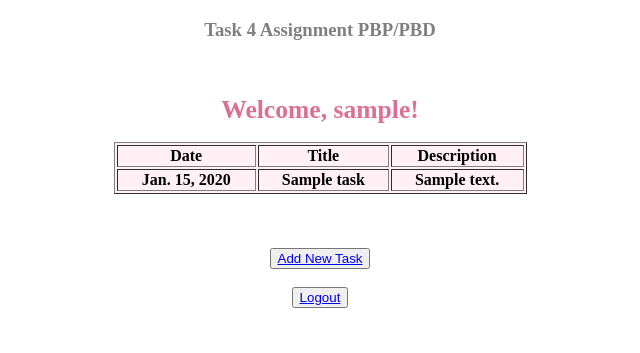
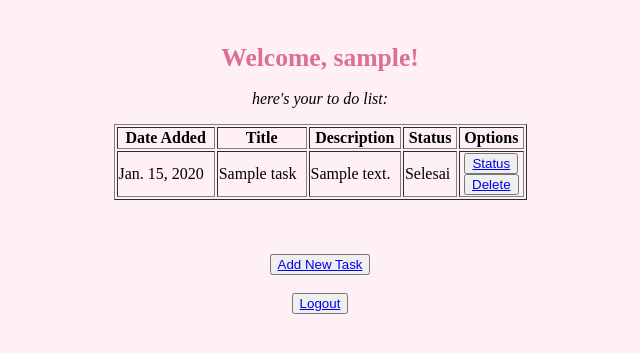
Before and after one commit to fardya/pbp-django-lab, a Django app: page /todolist/ in a window 1280 px wide. Shown: the top 353 px of the page, without its empty margins (320-960 px from the left). Run offline with Django 4.2, Linux system fonts and the light colour scheme; a user stored in the database is signed in; tables that the repository leaves empty hold one stand-in row (values such as "Sample post"); lists and menus that the app fills with data are empty.

Commit message:
commit tugas 4

```diff
--- a/todolist/models.py
+++ b/todolist/models.py
@@ -1,3 +1,4 @@
+from email.policy import default
 from django.db import models
 from django.contrib.auth.models import User
 from django import forms
@@ -8,3 +9,4 @@ class Task(models.Model):
     date = models.DateField()
     title = models.CharField(max_length=255)
     description = models.TextField()
+    is_finished = models.BooleanField(default=False)
--- a/todolist/templates/register.html
+++ b/todolist/templates/register.html
@@ -8,15 +8,15 @@
 
 <div class = "login">
 
-    <h1>Formulir Registrasi</h1>
+    <h1 style="font-size:2vw;color:palevioletred;text-align:center">Registration Form</h1>
 
         <form method="POST" >
             {% csrf_token %}
-            <table>
+            <table style="background-color:lavenderblush;margin-left:auto;margin-right:auto">
                 {{ form.as_table }}
                 <tr>
                     <td></td>
-                    <td><input type="submit" name="submit" value="Daftar"/></td>
+                    <td><input type="submit" name="submit" value="Regist"/></td>
                 </tr>
             </table>
         </form>
--- a/todolist/templates/todolist.html
+++ b/todolist/templates/todolist.html
@@ -2,24 +2,36 @@
 
  {% block content %}
 
-  <h3 style="text-align:center;color:gray">Task 4 Assignment PBP/PBD</h3>
-  <br>
+  {% if user.is_authenticated %}
+    <br>
+    <h1 style="font-size:2vw;color:palevioletred;text-align:center"> Welcome, {{ user.get_username }}! </h1>
+    <p style="font-style: italic;text-align:center"> here's your to do list: </p>
 
-  {% if user.is_authenticated %}
-    <h1 style="font-size:2vw;color:palevioletred;text-align:center"> Welcome, {{ user.get_username }}! </h1>
-
-    <table border = "1" width = 413 style="background-color:lavenderblush;margin-left:auto;margin-right:auto">
+    <table border = "1" width = 413 style="margin-left:auto;margin-right:auto">
         <tr>
-        <th>Date</th>
+        <th>Date Added</th>
         <th>Title</th>
         <th>Description</th>
+        <th>Status</th>
+        <th>Options</th>
         </tr>
         {% comment %} Add the data below this line {% endcomment %}
         {% for todo in list_todo %}
             <tr>
-                <th>{{todo.date}}</th>
-                <th>{{todo.title}}</th>
-                <th>{{todo.description}}</th>
+                <td>{{todo.date}}</td>
+                <td>{{todo.title}}</td>
+                <td>{{todo.description}}</td>
+
+                {% if todo.is_finished %}
+                    <td>Selesai</td>
+                {% else %}
+                    <td>Belum selesai</td>
+                {% endif %}
+
+                <td>
+                    <button style="margin-left:auto;margin-right:auto;display:block;margin-top:0%;margin-bottom:0%"><a href="{% url 'todolist:status' todo.id %}">Status</a></button>
+                    <button style="margin-left:auto;margin-right:auto;display:block;margin-top:0%;margin-bottom:0%"><a href="{% url 'todolist:delete' todo.id %}">Delete</a></button>
+                </td>
             </tr>
         {% endfor %}
     </table>
@@ -32,4 +44,10 @@
 
   {% endif %}
 
+<style>
+    body {
+        background-color:lavenderblush;
+    }
+</style>
+
  {% endblock content %}
--- a/todolist/urls.py
+++ b/todolist/urls.py
@@ -3,7 +3,7 @@ from todolist.views import show_todolist
 from todolist.views import register
 from todolist.views import login_user
 from todolist.views import logout_user
-from todolist.views import create_task
+from todolist.views import create_task, status, delete
 
 app_name = 'todolist'
 
@@ -13,4 +13,6 @@ urlpatterns = [
     path('login/', login_user, name='login'),
     path('logout/', logout_user, name='logout'),
     path('create-task/', create_task, name='create-task'),
+    path('status/<int:id>', status, name='status'),
+    path('delete/<int:id>', delete, name='delete'),
 ]
--- a/todolist/views.py
+++ b/todolist/views.py
@@ -9,17 +9,17 @@ from django.contrib.auth import logout
 from django.contrib.auth.decorators import login_required
 from django.db import models
 from django import forms
+from django.http import HttpResponseRedirect
+from django.urls import reverse
 
 @login_required(login_url='/todolist/login/')
 def show_todolist(request):
+    data_todolist = Task.objects.filter(user= request.user)
+    context = {
+        'list_todo': data_todolist
+    }
     return render(request, "todolist.html", context)
 
-data_todolist = Task.objects.all()
-context = {
-    'list_todo': data_todolist,
-    'nama': 'Davina',
-    'student ID': '2106702005'
-}
 
 def register(request):
     form = UserCreationForm()
@@ -43,13 +43,15 @@ def login_user(request):
             login(request, user)
             return redirect('todolist:show_todolist')
         else:
-            messages.info(request, 'Username atau Password salah!')
+            messages.info(request, 'Wrong username or password')
     context = {}
     return render(request, 'login.html', context)
 
 def logout_user(request):
     logout(request)
-    return redirect('todolist:login')
+    response = HttpResponseRedirect(reverse('todolist:login'))
+    response.delete_cookie('last_login')
+    return response
 
 class TaskForm(forms.Form):
     title = forms.CharField(max_length=255)
@@ -61,9 +63,22 @@ def create_task(request):
         form = TaskForm(request.POST)
         if form.is_valid():
             Task.objects.create(title=form.cleaned_data["title"], description=form.cleaned_data["description"], date=datetime.datetime.now(), user=request.user)
-            return redirect('todolist:show_todolist')
+            return HttpResponseRedirect(reverse('todolist:show_todolist'))
     else:
         form = TaskForm()
 
     context = {'form':form}
     return render(request, 'create-task.html', context)
+
+@login_required(login_url='/todolist/login/')
+def status(request, id):
+    todo = Task.objects.get(id=id, user=request.user)
+    todo.is_finished = not todo.is_finished
+    todo.save(update_fields=['is_finished'])
+    return HttpResponseRedirect(reverse('todolist:show_todolist'))
+    # return redirect('todolist:show_todolist')
+
+@login_required(login_url='/todolist/login/')
+def delete(request, id):
+    Task.objects.get(id=id).delete()
+    return redirect('todolist:show_todolist')
```
Also changed, not shown: todolist/migrations/0002_task_is_finished.py (added).
